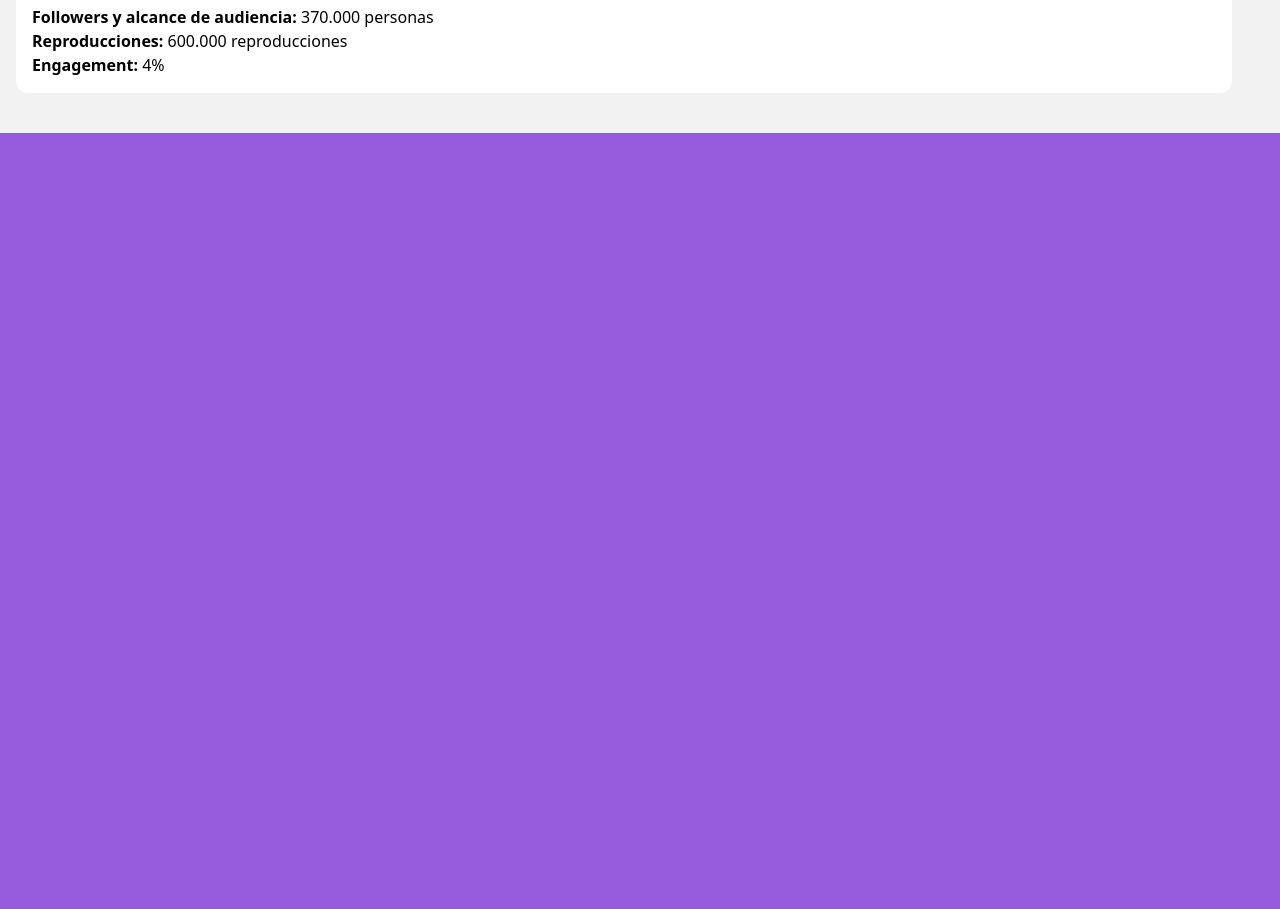
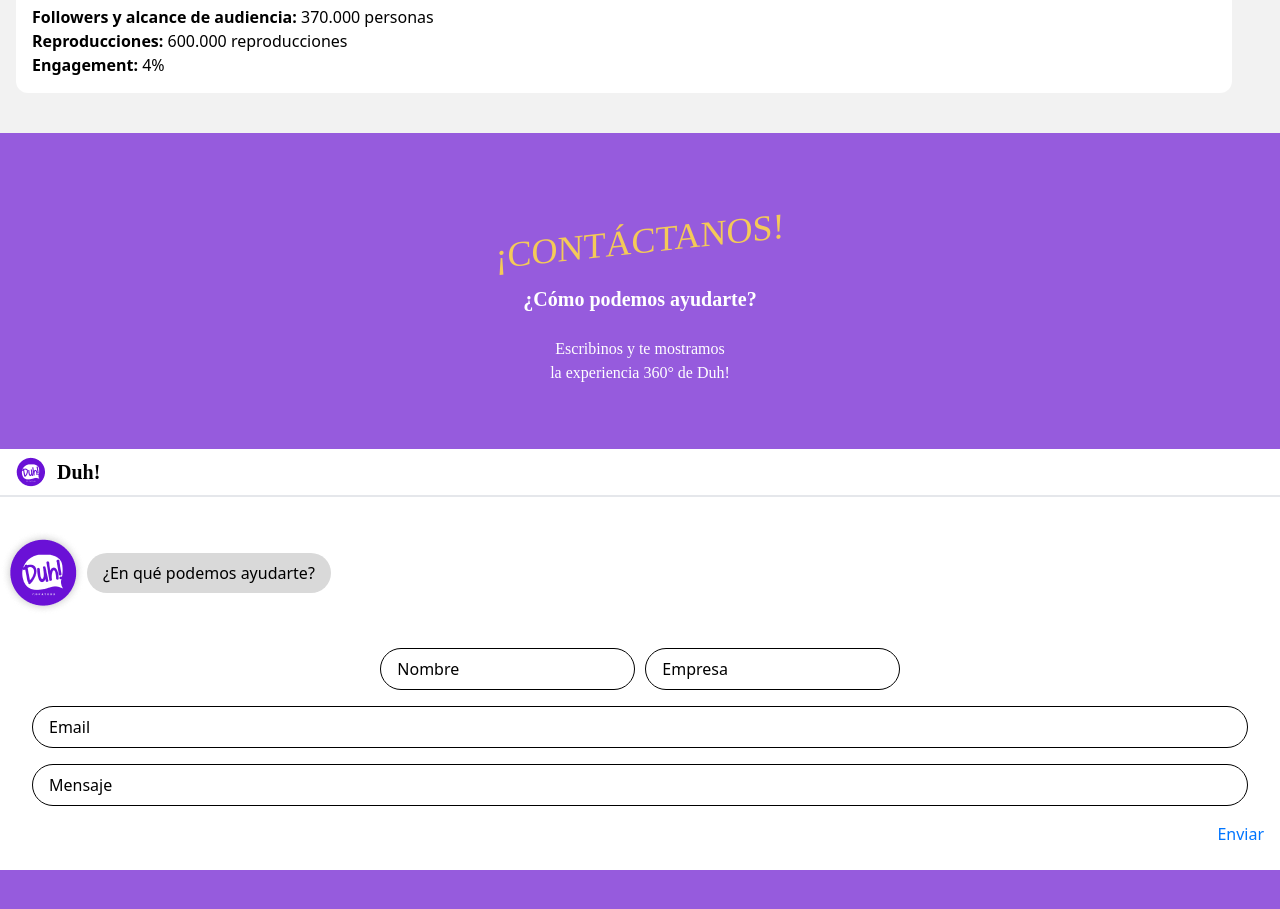
Before and after one commit to jumperning/duh, a React (Vite) app: page / in a window 1280 px wide. Shown: the part 3920-4829 px from the top of the page. Before the commit the page ends 4053 px from the top, so only its background shows below. Built offline with nearby package versions, Linux system fonts and the light colour scheme; a web font is replaced by a local one.

Commit message:
add contact page

```diff
--- a/src/App.tsx
+++ b/src/App.tsx
@@ -1,5 +1,6 @@
 import './App.css'
 import { Comolohacemos } from './components/sections/comolohacemos'
+import { Contactanos } from './components/sections/contacto'
 import { Experiencia } from './components/sections/experienciaduh'
 import Header from './components/sections/header'
 import { MarcasCreadores } from './components/sections/marcascreadores'
@@ -14,6 +15,7 @@ function App() {
     <Comolohacemos />
     <MarcasCreadores/>
    <Experiencia/>
+   <Contactanos/>
     </>
   )
 }
--- a/src/components/sections/contacto/index.tsx
+++ b/src/components/sections/contacto/index.tsx
@@ -0,0 +1,41 @@
+import React from 'react'
+
+export const Contactanos = () => {
+    return (
+        <section className='text-center py-16'>
+            <h2 className='text-4xl Aglet-italic-bold text-[#F4CA58] pt-6 -skew-y-6'>¡CONTÁCTANOS!</h2>
+            <p className='text-white Aglet-bold font-bold py-6 text-xl'>¿Cómo podemos ayudarte?</p>
+            <p className='text-white Aglet-extra text-md'>Escribinos y te mostramos <br />
+                la experiencia 360° de Duh!</p>
+            <div className="bg-white w-full py-2 my-16">
+
+                <div className="flex flex-row items-center gap-3 boder border-b-2  pb-2 px-4">
+                    <img src="img/logo-form-header.png" alt="Duh!" />
+                    <h2 className='Aglet font-bold text-xl'>Duh!</h2>
+
+                </div>
+                <div className='body-chat'>
+                    <div className="flex justify-start items-center py-8">
+                        <img src="img/icon-chat.png" alt="Duh!" />
+                        <div className='bg-[#D9D9D9] flex justify-center items-center rounded-full py-2 px-4'>
+                            <p>¿En qué podemos ayudarte?</p>
+                        </div>
+                    </div>
+                    <div className="flex flex-col gap-4 justify-between items-center">
+                        <div className="flex justify-around">
+                            <input type="text" placeholder='Nombre' className='border py-2 px-4 w-[48%] rounded-full border-black placeholder-black' />
+                            <input type="text" placeholder='Empresa' className='border py-2 px-4 w-[48%] rounded-full border-black placeholder-black' />
+                        </div>
+                        <input type="text" placeholder='Email' className='border py-2 px-4 w-[95%] rounded-full border-black placeholder-black' />
+                        <input type="text" placeholder='Mensaje' className='border py-2 px-4 w-[95%] rounded-full border-black placeholder-black' />
+
+                    </div>
+                    <div className="flex justify-end p-4">
+                            <button className='text-[#0075FF]'>Enviar</button>
+                        </div>
+                </div>
+
+            </div>
+        </section>
+    )
+}
```
Also changed, not shown: public/img/icon-chat.png (added), public/img/logo-form-header.png (added).
